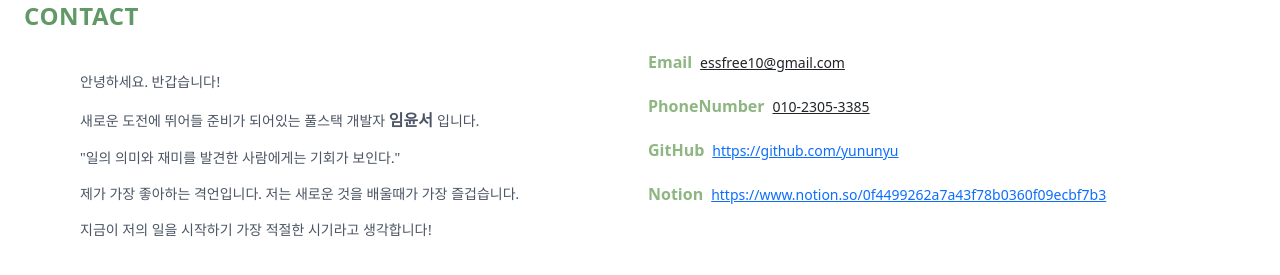
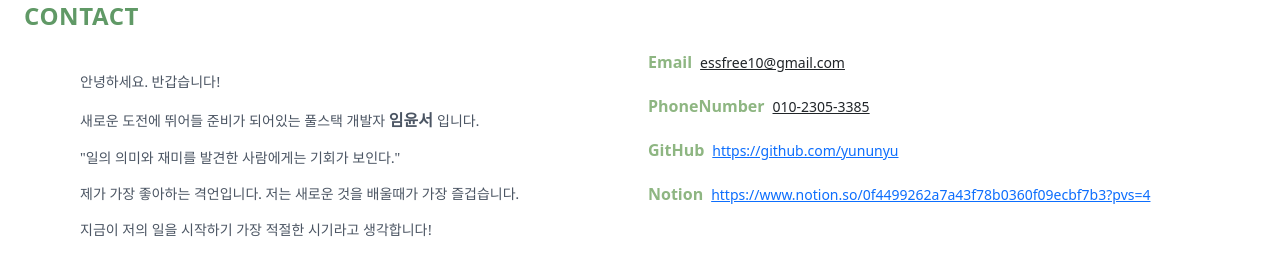
Before and after one commit to yununyu/portfolio, a React (Create React App) app: page / in a window 1280 px wide. Shown: the top 275 px of the page. Built offline with nearby package versions, Linux system fonts and the light colour scheme.

Commit message:
아이콘 , 노션 주소 변경

```diff
--- a/public/index.html
+++ b/public/index.html
@@ -1,14 +1,12 @@
 <!DOCTYPE html>
 <html lang="en">
+
 <head>
   <meta charset="utf-8" />
-    <link rel="icon" href="%PUBLIC_URL%/favicon.ico" />
+  <link rel="icon" href="%PUBLIC_URL%/x.ico" />
   <meta name="viewport" content="width=device-width, initial-scale=1" />
   <meta name="theme-color" content="#000000" />
-    <meta
-      name="description"
-      content="Web site created using create-react-app"
-    />
+  <meta name="description" content="Web site created using create-react-app" />
   <link rel="apple-touch-icon" href="%PUBLIC_URL%/logo192.png" />
   <!--
       manifest.json provides metadata used when your web app is installed on a
@@ -24,8 +22,9 @@
       work correctly both with client-side routing and a non-root public URL.
       Learn how to configure a non-root public URL by running `npm run build`.
     -->
-    <title>React App</title>
+  <title>임윤서 포트폴리오</title>
 </head>
+
 <body>
   <noscript>You need to enable JavaScript to run this app.</noscript>
   <div id="root"></div>
@@ -40,4 +39,5 @@
       To create a production bundle, use `npm run build` or `yarn build`.
     -->
 </body>
+
 </html>
--- a/src/components/AboutMe/Contact/Contact.tsx
+++ b/src/components/AboutMe/Contact/Contact.tsx
@@ -1,6 +1,6 @@
 import React from 'react'
-import {Title, Subheading, PS, commonStyles} from '../../../styles/index'
-import {PersonalStatement} from '../../index'
+import { Title, Subheading, PS, commonStyles } from '../../../styles/index'
+import { PersonalStatement } from '../../index'
 
 export const Contact = () => {
   return (
@@ -39,11 +39,11 @@ export const Contact = () => {
           <p className="break-all">
             <Subheading text="Notion"></Subheading>
             <a
-              href="https://www.notion.so/0f4499262a7a43f78b0360f09ecbf7b3"
+              href="https://www.notion.so/0f4499262a7a43f78b0360f09ecbf7b3?pvs=4"
               target="_blank"
               rel="noopener noreferrer"
               className="text-sm underline">
-              https://www.notion.so/0f4499262a7a43f78b0360f09ecbf7b3
+              https://www.notion.so/0f4499262a7a43f78b0360f09ecbf7b3?pvs=4
             </a>
           </p>
         </div>
--- a/src/components/Common/Card.tsx
+++ b/src/components/Common/Card.tsx
@@ -17,7 +17,7 @@ type CardProps = {
 }
 export const Cards: FC<CardProps> = ({ content }) => {
   function toGit() {
-    window.location.href = 'https://github.com/yununyu/DoT' //todo - gitRepo 만들어서 여기 업데이트 필요
+    window.location.href = 'https://github.com/yununyu/DoT'
   }
 
   function toSite() {
```
Also changed, not shown: 1 other file (tests, documents, lock files or other folders). Lines whose indentation alone changed are shown as unchanged.
